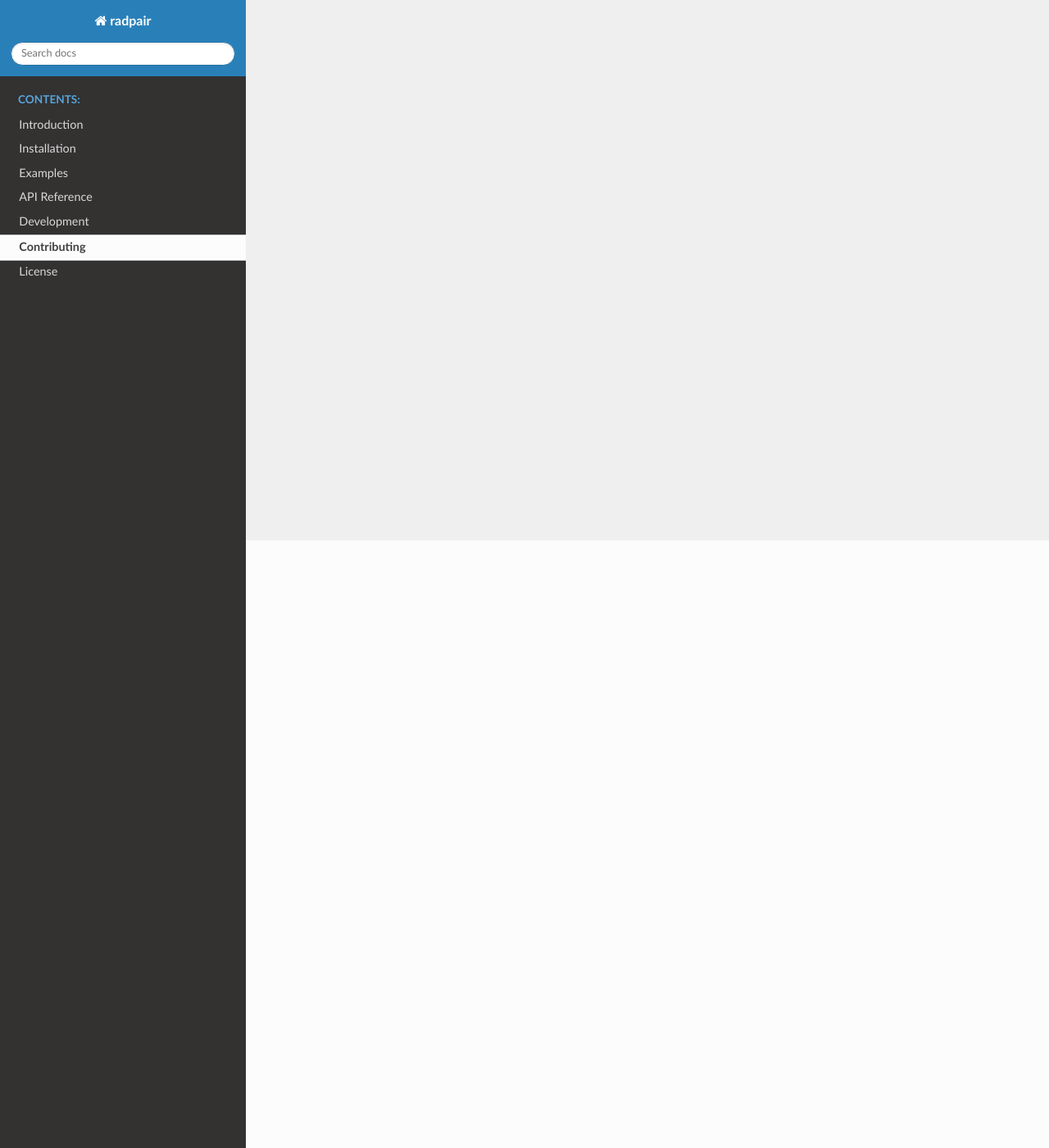
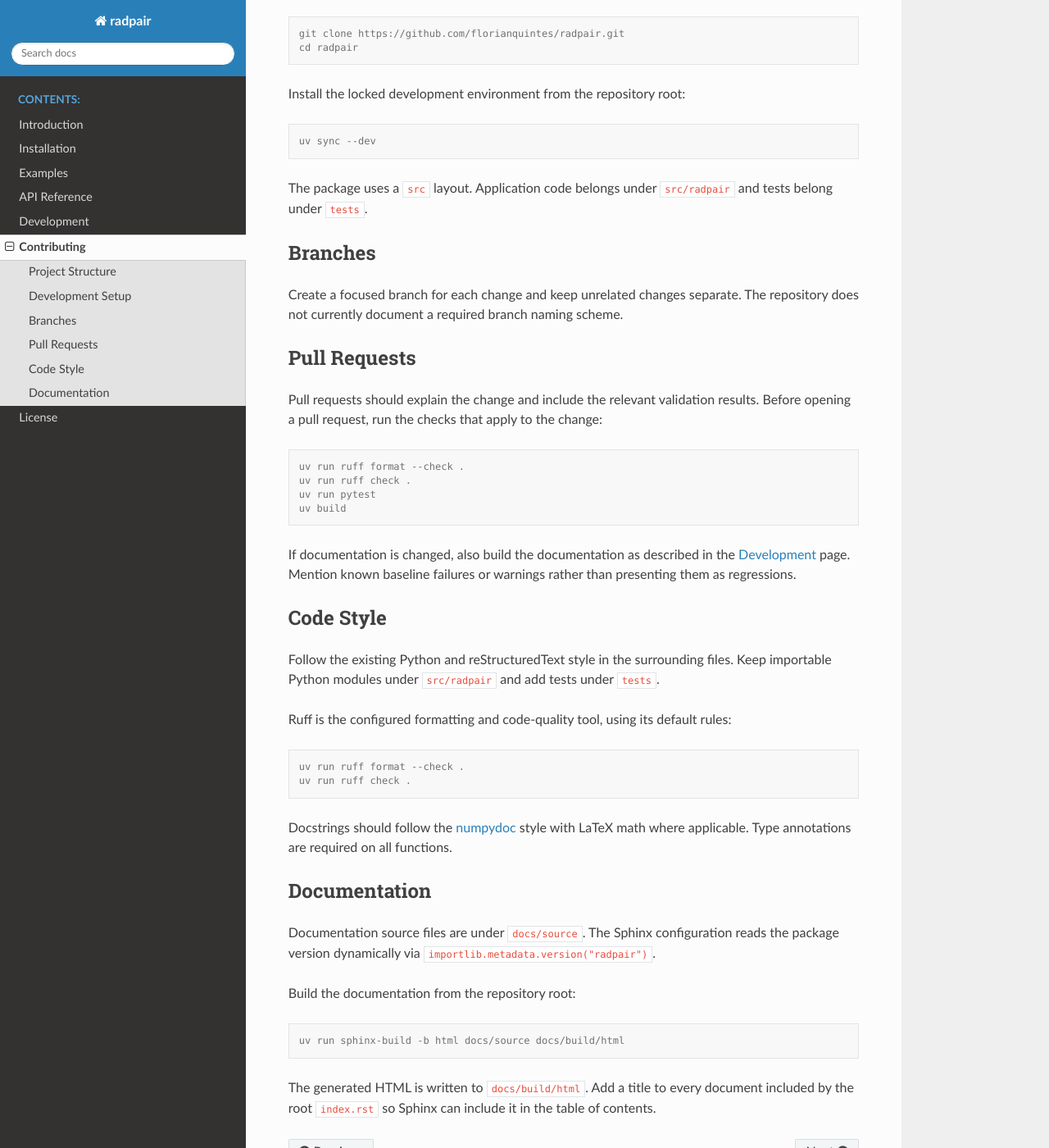
Before and after one commit to florianquintes/radpair, a Sphinx documentation site: the page built from docs/source/contributing.rst, in a window 1280 px wide and 1400 px high, scrolled down 741 px. Shown: the whole window at 82% size. Built offline with Sphinx 7.4.7 and the Read the Docs theme 3.1.0, drawn with Linux system fonts in a browser that asks for light colours; some of the changed text lies outside the part shown.

Commit message:
Add documentation
- contributing.rst
- development.rst
- license.rst
Part of #4

```diff
--- a/docs/source/contributing.rst
+++ b/docs/source/contributing.rst
@@ -1,4 +1,107 @@
 Contributing
 ============
 
-.. Content to be filled in.
+Thank you for contributing to ``radpair``. The project is a Python package
+for analytic simulation of cw-EPR spectra of singlet-born spin-correlated
+radical pairs.
+
+Project Structure
+-----------------
+
+The package uses a ``src`` layout. All package code lives under
+``src/radpair``:
+
+* ``core.py`` — entry points ``do_simulation`` and
+  ``do_simulation_multicore``.
+* ``classes.py`` — ``Matrix`` (tensor rotation) and ``Core`` (nuclei group)
+  helper classes.
+* ``functions.py`` — math helpers (unit conversion, Pascal triangles, tensor
+  rotation, grid generation).
+* ``_wrappers.py`` — decorators: ``timer``, ``function_benchmark``,
+  ``multicore`` (splits field axis across CPU cores).
+
+``__init__.py`` is empty; there are no public re-exports. Import directly
+from submodules. The package depends on `eprbase <https://pypi.org/project/eprbase/>`_
+for ``grid.Grid``, ``spectra.Spectra``, and ``interpolation.Interpolator``.
+
+Development Setup
+-----------------
+
+The project requires Python 3.13 or newer. The repository uses ``uv`` for
+dependency and environment management.
+
+Clone the repository and change into its directory:
+
+.. code-block:: console
+
+   git clone https://github.com/florianquintes/radpair.git
+   cd radpair
+
+Install the locked development environment from the repository root:
+
+.. code-block:: console
+
+   uv sync --dev
+
+The package uses a ``src`` layout. Application code belongs under
+``src/radpair`` and tests belong under ``tests``.
+
+Branches
+--------
+
+Create a focused branch for each change and keep unrelated changes separate.
+The repository does not currently document a required branch naming scheme.
+
+Pull Requests
+-------------
+
+Pull requests should explain the change and include the relevant validation
+results. Before opening a pull request, run the checks that apply to the
+change:
+
+.. code-block:: console
+
+   uv run ruff format --check .
+   uv run ruff check .
+   uv run pytest
+   uv build
+
+If documentation is changed, also build the documentation as described in
+the :doc:`development` page. Mention known baseline failures or warnings
+rather than presenting them as regressions.
+
+Code Style
+----------
+
+Follow the existing Python and reStructuredText style in the surrounding
+files. Keep importable Python modules under ``src/radpair`` and add tests
+under ``tests``.
+
+Ruff is the configured formatting and code-quality tool, using its default
+rules:
+
+.. code-block:: console
+
+   uv run ruff format --check .
+   uv run ruff check .
+
+Docstrings should follow the `numpydoc <https://numpydoc.readthedocs.io/>`_
+style with LaTeX math where applicable. Type annotations are required on all
+functions.
+
+Documentation
+-------------
+
+Documentation source files are under ``docs/source``. The Sphinx
+configuration reads the package version dynamically via
+``importlib.metadata.version("radpair")``.
+
+Build the documentation from the repository root:
+
+.. code-block:: console
+
+   uv run sphinx-build -b html docs/source docs/build/html
+
+The generated HTML is written to ``docs/build/html``. Add a title to every
+document included by the root ``index.rst`` so Sphinx can include it in the
+table of contents.
```
Also changed, not shown: TODO.md (+8 -8 lines), docs/source/development.rst (+81 -1 lines), docs/source/license.rst (+22 -2 lines).
